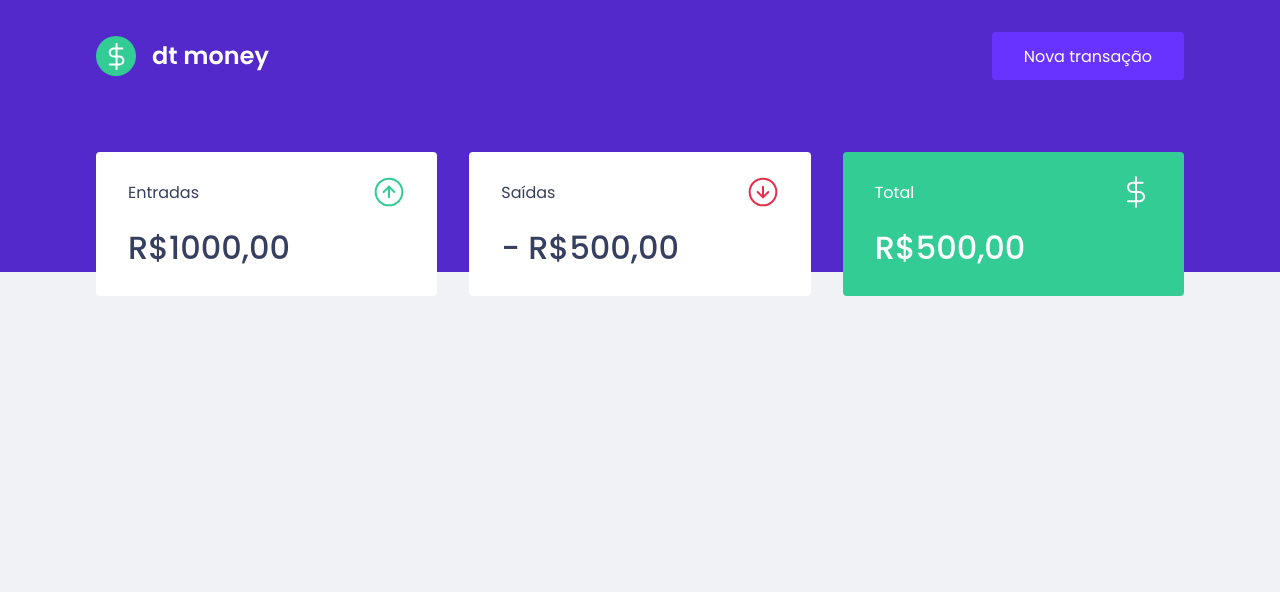
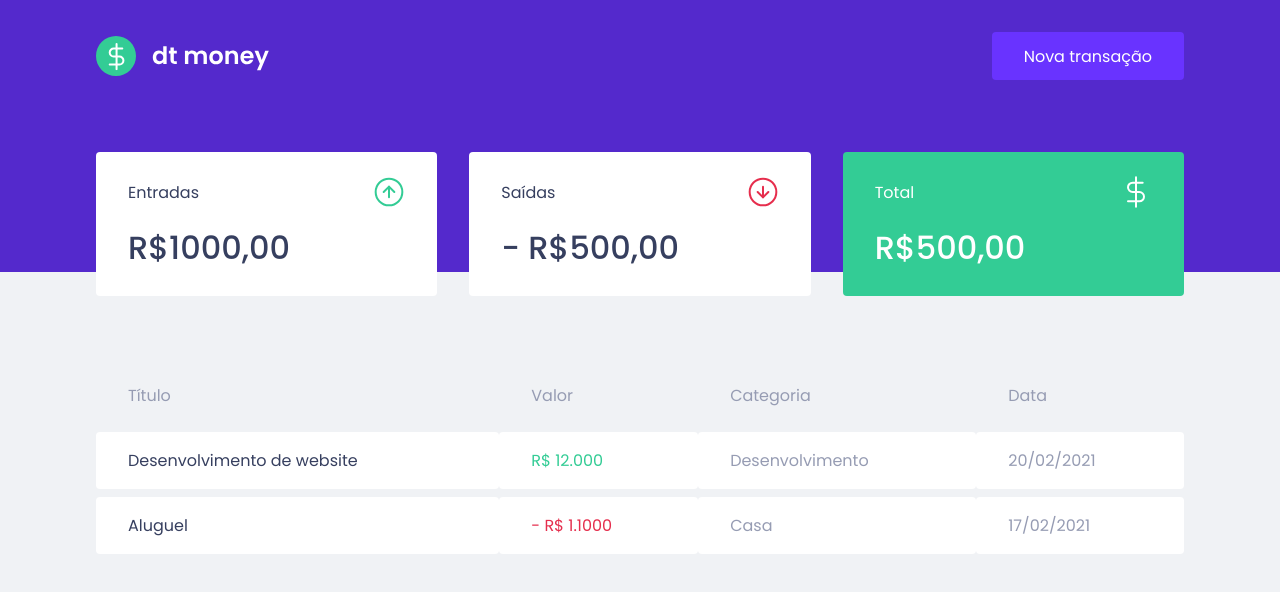
Before and after one commit to RicardoSantos-99/ignite-dtmoney, a React (Create React App) app: page / in a window 1280 px wide. Shown: the top 592 px of the page. Built offline with nearby package versions, Linux system fonts and the light colour scheme.

Commit message:
feat: componente transactionsTable [009]

```diff
--- a/src/components/Dashboard/index.tsx
+++ b/src/components/Dashboard/index.tsx
@@ -1,10 +1,12 @@
 import { Summary } from "../Summary"
+import { TransactionsTable } from "../TransactionsTable"
 import { Container } from "./styles"
 
 export function Dashboard() {
   return (
     <Container>
       <Summary />
+      <TransactionsTable />
     </Container>
   )
 }
--- /dev/null
+++ b/src/components/TransactionsTable/index.tsx
@@ -0,0 +1,35 @@
+import { Container } from './styles';
+
+export function TransactionsTable () {
+  return (
+    <Container>
+      <table>
+        <thead>
+          <tr>
+            <th>Título</th>
+            <th>Valor</th>
+            <th>Categoria</th>
+            <th>Data</th>
+          </tr>
+        </thead>
+
+        <tbody>
+          <tr>
+            <td>Desenvolvimento de website</td>
+            <td className="deposit">R$ 12.000</td>
+            <td>Desenvolvimento</td>
+            <td>20/02/2021</td>
+          </tr>
+
+          <tr>
+            <td>Aluguel</td>
+            <td className="withdraw">- R$ 1.1000</td>
+            <td>Casa</td>
+            <td>17/02/2021</td>
+          </tr>
+        </tbody>
+      </table>
+
+    </Container>
+  )
+};
--- /dev/null
+++ b/src/components/TransactionsTable/styles.ts
@@ -0,0 +1,39 @@
+import styled from 'styled-components';
+
+export const Container = styled.div`
+  margin-top: 4rem;
+
+  table {
+    width: 100%;
+    border-spacing: 0 0.5rem;
+  }
+
+  th {
+    color: var(--text-body);
+    font-weight: 400;
+    padding: 1rem 2rem;
+    text-align: left;
+    line-height: 1.5rem;
+  }
+
+  td {
+    padding: 1rem 2rem;
+    border: 0;
+    background: var(--shape);
+    color: var(--text-body);
+    border-radius: 0.25rem;
+
+    &:first-child {
+      color: var(--text-title)
+    }
+
+    &.deposit {
+      color: var(--green)
+    }
+
+    &.withdraw {
+      color: var(--red);
+    }
+  }
+
+`;
```
Also changed, not shown: 1 other file (tests, documents, lock files or other folders).
